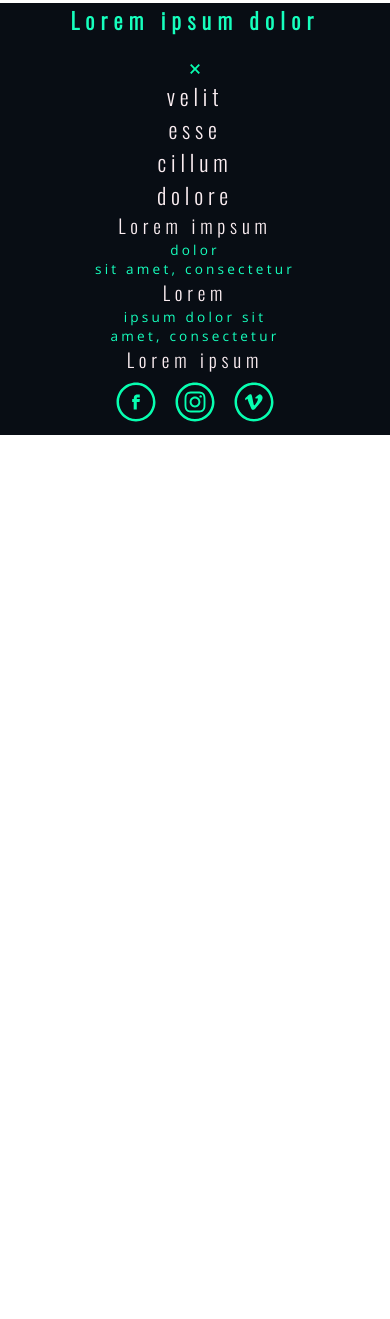
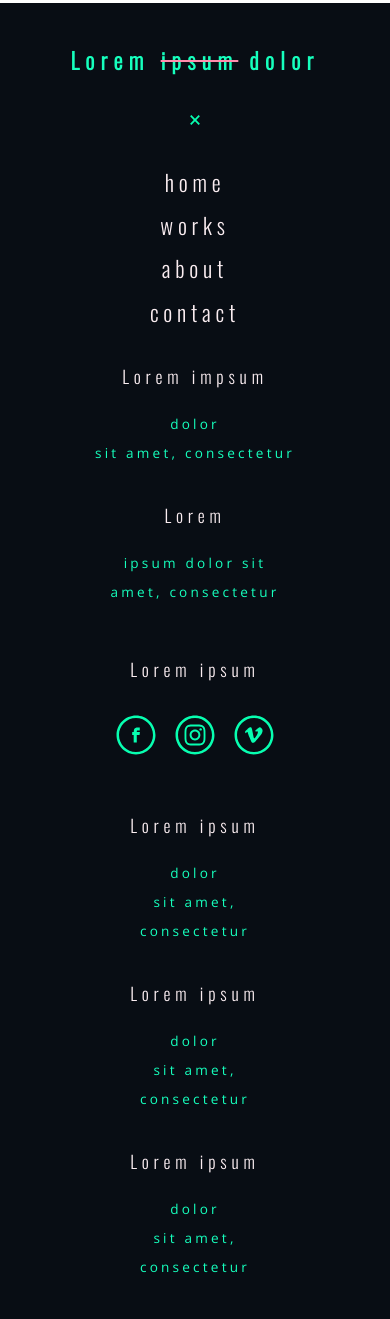
Before and after one commit to SaraCarreras/202204-W3-Jon-Sara, a website: page pages/works.html in a window 390 px wide. Shown: the part 157-1476 px from the top of the page. Before the commit the page ends 844 px from the top, so only its background shows below. Drawn offline with nearby package versions, Linux system fonts and the light colour scheme.

Commit message:
Mobile footer improvements and new icons

```diff
--- a/pages/works.html
+++ b/pages/works.html
@@ -52,17 +52,17 @@
             </p>
         </section>
         <footer class="footer">
-            <h2 class="footer__header-title">Lorem ipsum dolor</h2>
+            <h2 class="footer__header-title">Lorem <span class="footer__header-title--linethrough">ipsum</span> dolor</h2>
             <img
                 class="footer__header-icon"
                 src="../images/icons/icon-x.svg"
                 alt=""
             />
             <div class="footer__menu">
-                <div class="footer__menu-item">velit</div>
-                <div class="footer__menu-item">esse</div>
-                <div class="footer__menu-item">cillum</div>
-                <div class="footer__menu-item">dolore</div>
+                <div class="footer__menu-item">home</div>
+                <div class="footer__menu-item">works</div>
+                <div class="footer__menu-item">about</div>
+                <div class="footer__menu-item">contact</div>
             </div>
 
             <div class="footer__section">
@@ -77,7 +77,7 @@
                 <div class="footer__menu-links">amet, consectetur</div>
             </div>
 
-            <div class="footer__section">
+            <div class="footer__section footer__section--icons">
                 <div class="footer__menu-title">Lorem ipsum</div>
                 <img class="footer__menu-icon icon--facebook" src="../images/icons/icon-facebook-black.svg"></img>
                 <img class="footer__menu-icon icon--instagram" src="../images/icons/icon-instagram-black.svg"></img>
@@ -85,18 +85,26 @@
             </div>
 
             <div class="footer__section">
-                <div class="footer__menu-title"></div>
-                <div class="footer__menu-links"></div>
-                <div class="footer__menu-links"></div>
-                <div class="footer__menu-links"></div>
+                <div class="footer__menu-title">Lorem ipsum</div>
+                <div class="footer__menu-links">dolor</div>
+                <div class="footer__menu-links">sit amet,</div>
+                <div class="footer__menu-links">consectetur</div>
             </div>
 
             <div class="footer__section">
-                <div class="footer__menu-title"></div>
-                <div class="footer__menu-links"></div>
-                <div class="footer__menu-links"></div>
-                <div class="footer__menu-links"></div>
+                <div class="footer__menu-title">Lorem ipsum</div>
+                <div class="footer__menu-links">dolor</div>
+                <div class="footer__menu-links">sit amet,</div>
+                <div class="footer__menu-links">consectetur</div>
             </div>
+
+            <div class="footer__section">
+                <div class="footer__menu-title">Lorem ipsum</div>
+                <div class="footer__menu-links">dolor</div>
+                <div class="footer__menu-links">sit amet,</div>
+                <div class="footer__menu-links">consectetur</div>
+            </div>
+
         </footer>
     </body>
 </html>
--- a/scss/works.scss
+++ b/scss/works.scss
@@ -15,32 +15,42 @@ p {
 .footer {
     background-color: variables.$color-black;
     text-align: center;
+    padding-bottom: 50px;
 }
 .footer__header-icon {
     filter: variables.$color-green-svg;
     height: 10px;
+    padding-bottom: 30px;
     // TODO: Spacing between characters
 }
 .footer__menu {
     display: none;
+    padding-bottom: 30px;
 }
 
 .footer__header-title {
     color: variables.$color-green;
     font-size: 1.4rem;
     letter-spacing: 0.4rem;
+    padding: 40px 0 20px 0;
+}
+.footer__header-title--linethrough {
+    text-decoration: line-through;
+    text-decoration-color: variables.$color-pink;
 }
 .footer__menu-item {
     color: variables.$color-white;
     font-size: 1.4rem;
     letter-spacing: 0.3rem;
+    line-height: 2.7rem;
 }
 
 .footer__menu-title {
     color: variables.$color-white;
     // TODO: Move some font styles to variables con Mixins o Extends? - Ask Sara
-    font-size: 1.2rem;
+    font-size: 1.1rem;
     letter-spacing: 0.3rem;
+    padding-bottom: 25px;
 }
 
 .footer__menu-links {
@@ -49,6 +59,11 @@ p {
     font-size: 0.85rem;
     // TODO: Move the font spacing to a variable - Ask Sara
     letter-spacing: 0.2rem;
+    padding-bottom: 10px;
+}
+
+.footer__menu-links:hover {
+    color: variables.$color-pink;
 }
 
 .footer__menu-item:hover,
@@ -62,6 +77,19 @@ p {
     height: 40px;
     margin: 2%;
 }
+.footer__menu-icon:hover {
+    filter: variables.$color-pink-svg;
+}
+
+.footer__section {
+    padding-bottom: 30px;
+}
+
+.footer__section--icons {
+    padding-bottom: 45px;
+    padding-top: 15px;
+}
+
 .icon--facebook {
     filter: variables.$color-green-svg;
 }
@@ -72,10 +100,6 @@ p {
     filter: variables.$color-green-svg;
 }
 
-.footer__menu-icon:hover {
-    filter: variables.$color-pink-svg;
-}
-
 @media (max-width: variables.$breakpoint) {
     .footer__menu {
         display: block;
```
Also changed, not shown: css/works.css, images/icons/play-icon-black.svg (added), images/icons/play-icon-green.svg (added), 1 other file.
